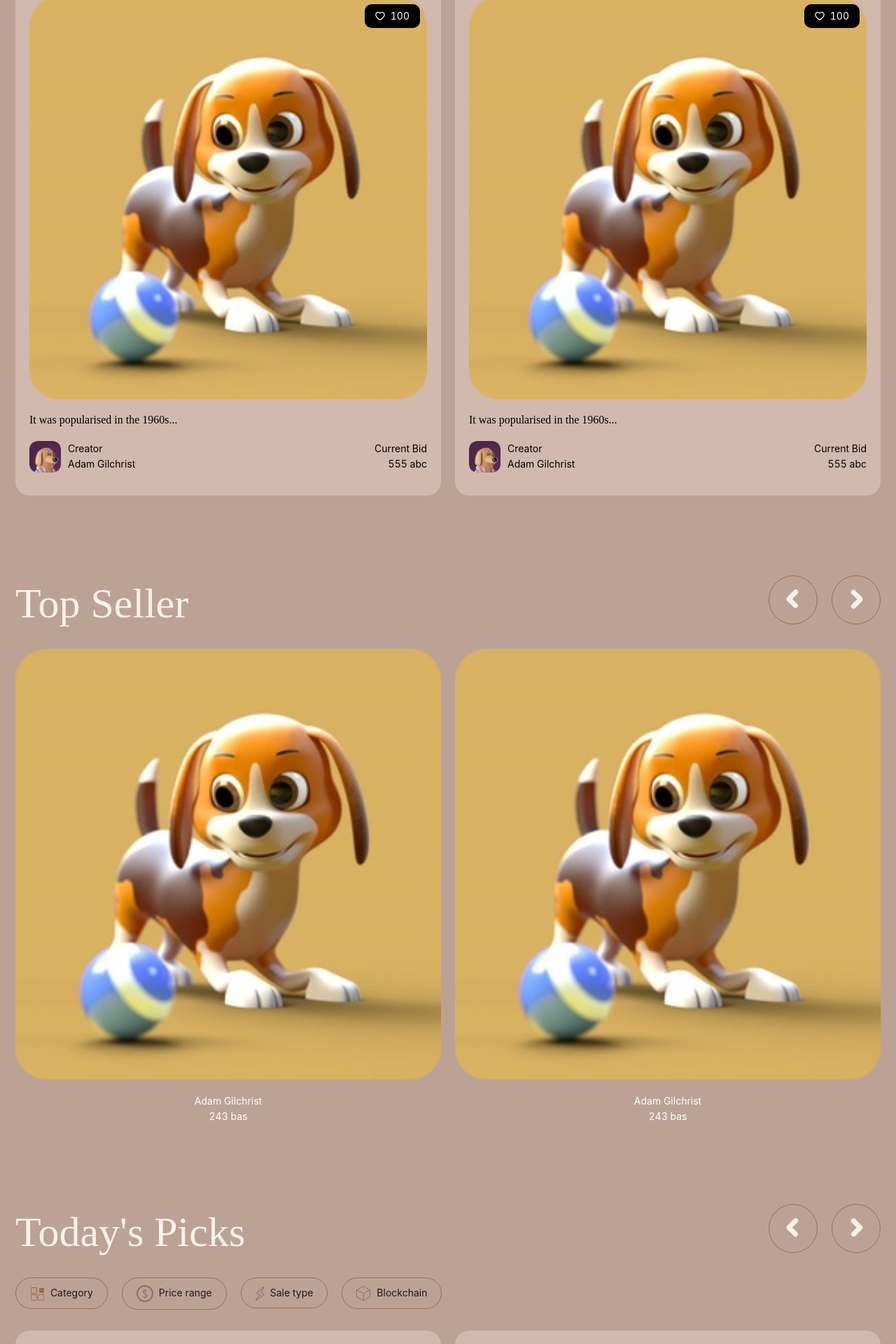
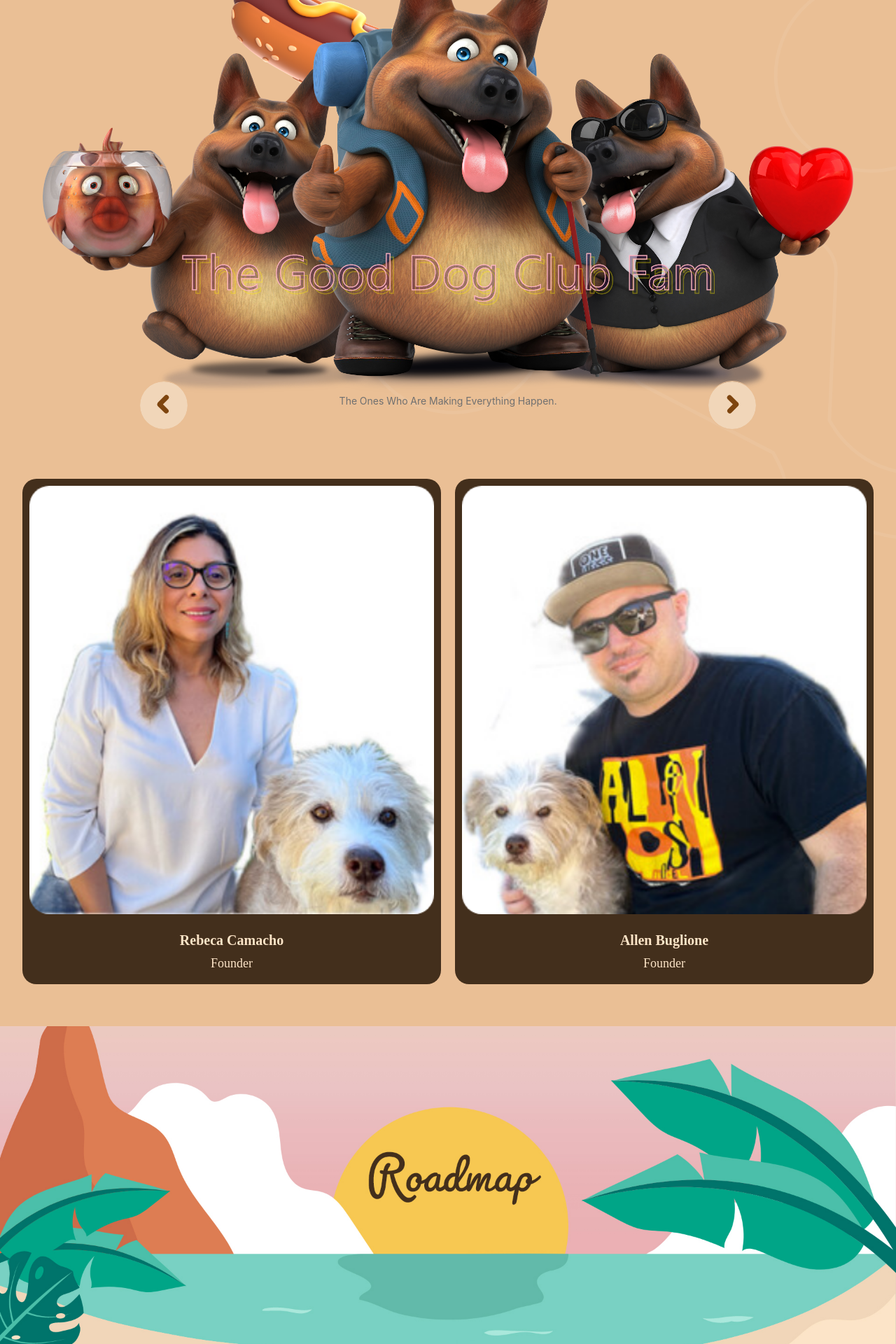
Before and after one commit to adam912913/TheGoodDogClubDapp, a React (Create React App) app in the folder client/: page / in a window 1280 px wide. Shown: the part 1754-3674 px from the top of the page at 70% size. Built offline with nearby package versions, Linux system fonts and the light colour scheme.

Commit message:
remove 3 sections

```diff
--- a/client/src/pages/home/HomePage.js
+++ b/client/src/pages/home/HomePage.js
@@ -4,9 +4,9 @@
 import MainLayout from '../../layouts/MainLayouts';
 import Header from '../../components/Header';
 import Banner from "../../components/Banner";
-import LiveAuctions from "../../components/LiveAuctions";
-import TopSellers from '../../components/TopSellers';
-import TodaysPick from "../../components/TodaysPick";
+// import LiveAuctions from "../../components/LiveAuctions";
+// import TopSellers from '../../components/TopSellers';
+// import TodaysPick from "../../components/TodaysPick";
 import TeamIntroduce from "../../components/TeamIntroduce";
 import Roadmap from "../../components/Roadmap";
 import Faqs from "../../components/Faqs";
@@ -43,9 +43,9 @@
             </Row>
           </section>
 
-          <LiveAuctions></LiveAuctions>
+          {/* <LiveAuctions></LiveAuctions>
           <TopSellers></TopSellers>
-          <TodaysPick></TodaysPick>
+          <TodaysPick></TodaysPick> */}
         </div>
 
         <TeamIntroduce></TeamIntroduce>
```
